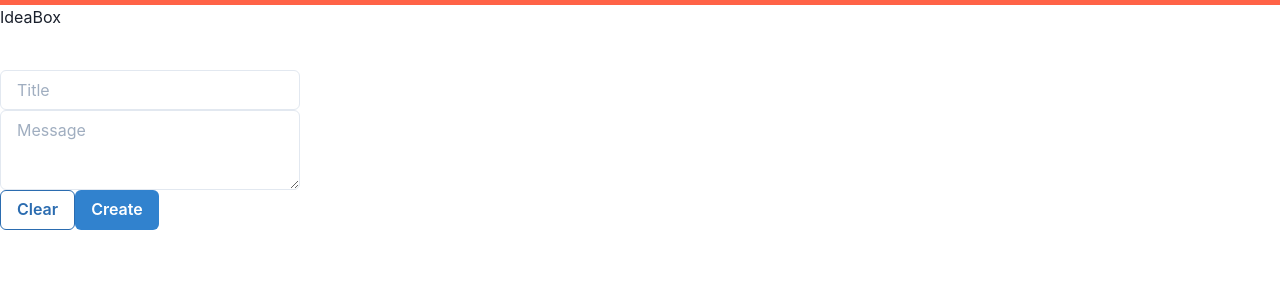
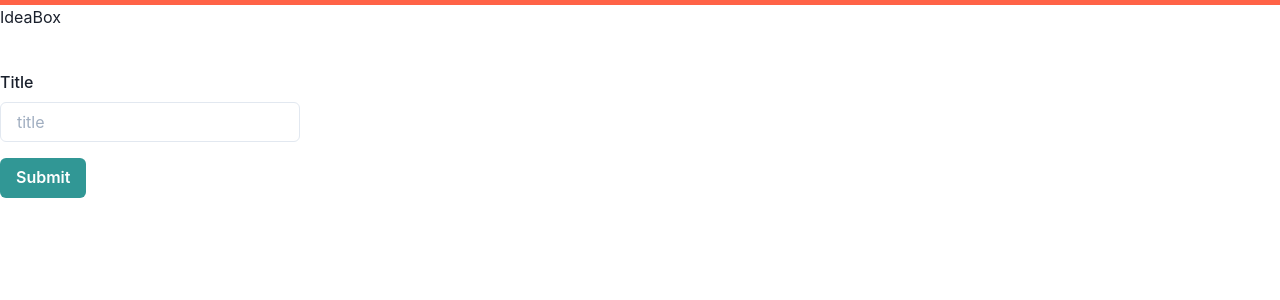
Before and after one commit to Nathan-Froeh/idea-box, a React (Create React App) app: page / in a window 1280 px wide. Shown: the top 300 px of the page. Built offline with nearby package versions, Linux system fonts and the light colour scheme.

Commit message:
Add/implement formik for reactive forms

```diff
--- a/package.json
+++ b/package.json
@@ -9,6 +9,7 @@
     "@testing-library/jest-dom": "^5.11.10",
     "@testing-library/react": "^11.2.6",
     "@testing-library/user-event": "^12.8.3",
+    "formik": "^2.2.6",
     "framer-motion": "^4.1.3",
     "react": "^17.0.2",
     "react-dom": "^17.0.2",
--- a/src/sideNav/sideNav.jsx
+++ b/src/sideNav/sideNav.jsx
@@ -3,22 +3,58 @@ import {
   Box,
   Button,
   Input,
-  Textarea,
+  // Textarea,
+  FormControl,
+  FormLabel,
+  FormErrorMessage,
+
 } from "@chakra-ui/react"
+import { Formik, Field, Form } from 'formik';
+
 
 export function SideNav() {
+
+  function required(value) {
+    let error = '';
+    if (!value) {
+      error = "Required"
+    }
+    return error
+  }
+
   return (
     <Box className="side-nav" w='300px'>
-
-
-      <Box>
-        <Input placeholder="Title" />
-        <Textarea placeholder="Message" />
-      </Box>
-      <Box>
-        <Button colorScheme="blue" variant="outline">Clear</Button>
-        <Button colorScheme="blue" variant="solid">Create</Button>
-      </Box>
+      <Formik
+        initialValues={{ name: "Sasuke" }}
+        onSubmit={(values, actions) => {
+          setTimeout(() => {
+            alert(JSON.stringify(values, null, 2))
+            actions.setSubmitting(false)
+          }, 1000)
+        }}
+      >
+      {(props) => (
+        <Form>
+          <Field name="title" validate={required}>
+            {({ field, form }) => (
+              <FormControl isInvalid={form.errors.title && form.touched.title}>
+                <FormLabel>Title</FormLabel>
+                <Input {...field} id="title" placeholder="title" />
+                <FormErrorMessage>{form.errors.title}</FormErrorMessage>
+              </FormControl>
+            )}
+          </Field>
+          <Button
+            mt={4}
+            colorScheme="teal"
+            isLoading={props.isSubmitting}
+            type="submit"
+          >
+            Submit
+          </Button>
+        </Form>
+      )}
+    </Formik>
     </Box>
   )
 }
```
Also changed, not shown: 1 other file (tests, documents, lock files or other folders).
